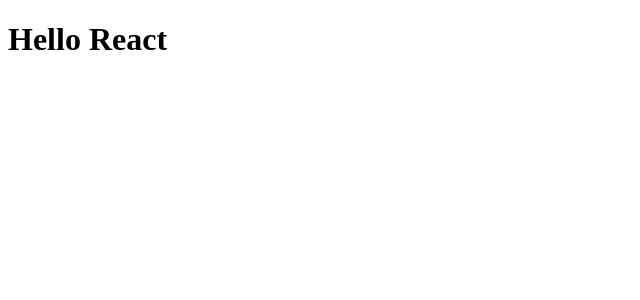
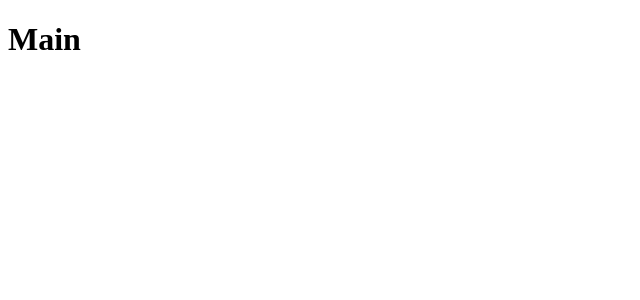
Before and after one commit to PatricSPires/bootcamp2019, a React (Create React App) app in the folder modulo05/: page / in a window 1280 px wide. Shown: the top 300 px of the page, without its empty margins (0-640 px from the left). Built offline with nearby package versions, Linux system fonts and the light colour scheme; the HTML template or start-up script is replaced by a standard one.

Commit message:
feat(routes): create routes to application

```diff
--- a/modulo05/package.json
+++ b/modulo05/package.json
@@ -8,6 +8,7 @@
     "@testing-library/user-event": "^7.1.2",
     "react": "^16.12.0",
     "react-dom": "^16.12.0",
+    "react-router-dom": "^5.1.2",
     "react-scripts": "3.3.1"
   },
   "scripts": {
--- a/modulo05/src/App.js
+++ b/modulo05/src/App.js
@@ -1,7 +1,8 @@
 import React from 'react';
+import Routes from './routes';
 
 function App() {
-  return <h1>Hello React</h1>;
+  return <Routes />;
 }
 
 export default App;
--- /dev/null
+++ b/modulo05/src/pages/Main/index.js
@@ -0,0 +1,5 @@
+import React from 'react';
+
+export default function Main() {
+  return <h1>Main</h1>;
+}
--- /dev/null
+++ b/modulo05/src/pages/Repository/index.js
@@ -0,0 +1,5 @@
+import React from 'react';
+
+export default function Repository() {
+  return <h1>Repository</h1>;
+}
--- /dev/null
+++ b/modulo05/src/routes.js
@@ -0,0 +1,16 @@
+import React from 'react';
+import { BrowserRouter, Switch, Route } from 'react-router-dom';
+
+import Main from './pages/Main';
+import Repository from './pages/Repository';
+
+export default function Routes() {
+  return (
+    <BrowserRouter>
+      <Switch>
+        <Route path="/" exact component={Main} />
+        <Route path="/repository" component={Repository} />
+      </Switch>
+    </BrowserRouter>
+  );
+}
```
Also changed, not shown: 1 other file (tests, documents, lock files or other folders).
